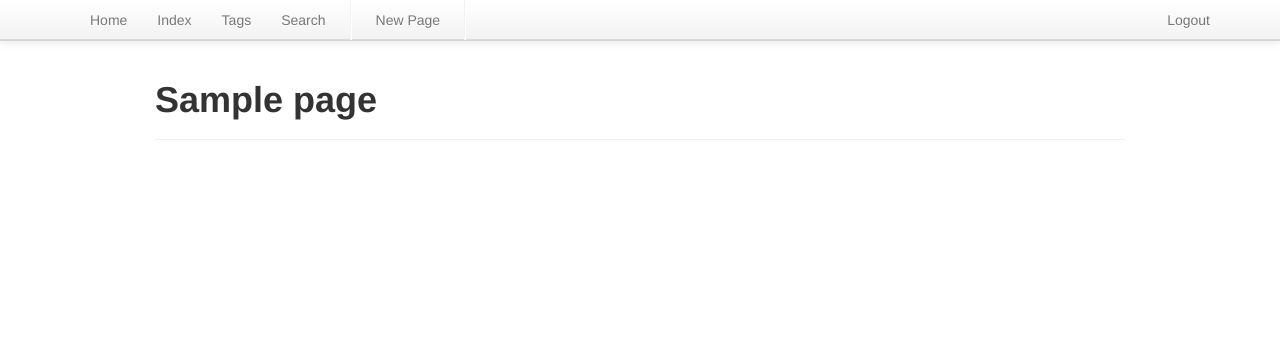
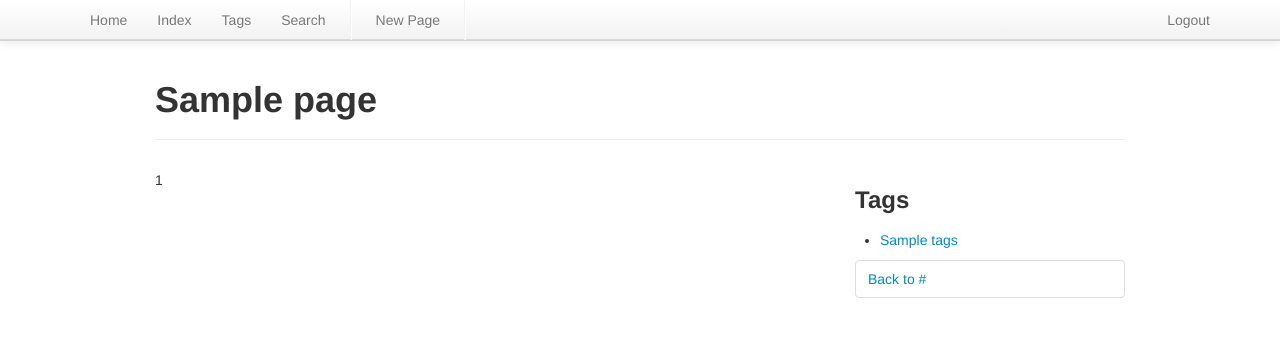
Before and after one commit to ghxc2/RikiSystem, a Python web app: template wiki/web/templates/version.html in a window 1280 px wide. Shown: the top 337 px of the page. Run offline with Jinja, Linux system fonts and the light colour scheme; the template is opened without the code that fills it: most values are stand-ins (such as "Sample title", 1, 10 or a date in 2020); some libraries are stand-ins or nearby versions.

Commit message:
Feature Implemented

```diff
--- a/wiki/web/templates/page.html
+++ b/wiki/web/templates/page.html
@@ -38,7 +38,7 @@
 <h3>Versions</h3>
 <ul class="nav nav-tabs nav-stacked">
 {% for i in range(page.get_version_count() - 1) %}
-    <li><a href="{{ url_for('wiki.display_version', page_id=i + 1, url=page.url) }}"></a></li>
+    <li><a href="{{ url_for('wiki.display_version', page_id=i + 1, url=page.url) }}">Version {{ i + 1 }}</a></li>
 {% endfor %}
 </ul>
 {% endblock sidebar %}
--- a/wiki/web/templates/version.html
+++ b/wiki/web/templates/version.html
@@ -3,3 +3,22 @@
 {% block title %}
 	{{ page.title }}
 {% endblock title %}
+
+{% block content %}
+	{{ page }}
+{% endblock content %}
+
+
+{% block sidebar %}
+{% if page.tags %}
+<h3>Tags</h3>
+  <ul>
+      {% for tag in page.tags.split(',') %}
+        <li><a href="{{ url_for('wiki.tag', name=tag.strip()) }}">{{ tag|trim }}</a></li>
+      {% endfor %}
+  </ul>
+{% endif %}
+    <ul class="nav nav-tabs nav-stacked">
+	    <li><a href="{{ url_for('wiki.display', url=page.url.split("/")[0]) }}">Back to {{ page.url.split("/")[0] }}</a></li>
+    </ul>
+{% endblock sidebar %}
```
Also changed, not shown: wiki.db.
